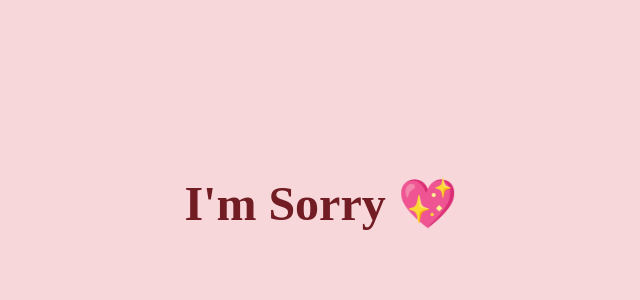
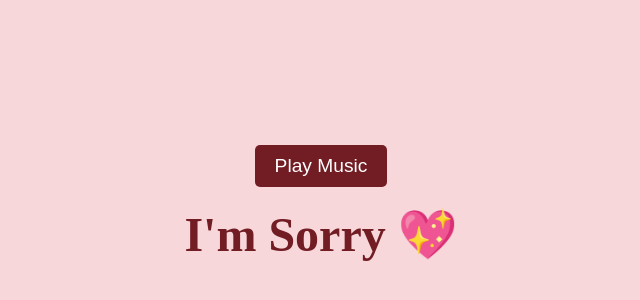
Before and after one commit to Emman-sys/im-sorry-, a plain HTML site: page index.html in a window 1280 px wide. Shown: the part 196-496 px from the top of the page, without its empty margins (319-959 px from the left). Drawn offline with Linux system fonts and the light colour scheme; grey boxes are pictures that could not be loaded.

Commit message:
Update index.html

```diff
--- a/index.html
+++ b/index.html
@@ -7,6 +7,7 @@
     <style>
         body {
             display: flex;
+            flex-direction: column;
             justify-content: center;
             align-items: center;
             height: 100vh;
@@ -34,10 +35,29 @@
                 transform: translateY(0);
             }
         }
+        .play-button {
+            padding: 10px 20px;
+            font-size: 1.2rem;
+            color: white;
+            background-color: #721c24;
+            border: none;
+            border-radius: 5px;
+            cursor: pointer;
+            margin-bottom: 20px;
+        }
     </style>
 </head>
 <body>
-    <iframe width="0" height="0" src="https://www.youtube.com/embed/SqDjQPoJxiw?si=vbpS0hdbHdepFeQU&start=43&autoplay=1&mute=0" frameborder="0" allow="autoplay; encrypted-media"></iframe>
+    <button class="play-button" onclick="playMusic()">Play Music</button>
+    <iframe id="music" width="0" height="0" src="https://www.youtube.com/embed/SqDjQPoJxiw?si=vbpS0hdbHdepFeQU&start=43" frameborder="0" allow="autoplay; encrypted-media"></iframe>
     <div class="message">I'm Sorry 💖</div>
+
+    <script>
+        function playMusic() {
+            let musicFrame = document.getElementById("music");
+            musicFrame.src += "&autoplay=1";
+            document.querySelector(".play-button").style.display = "none";
+        }
+    </script>
 </body>
 </html>
```
